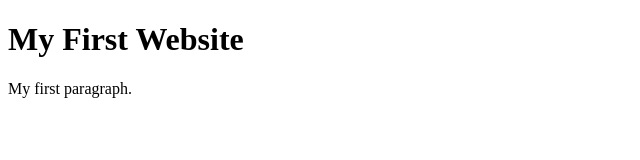
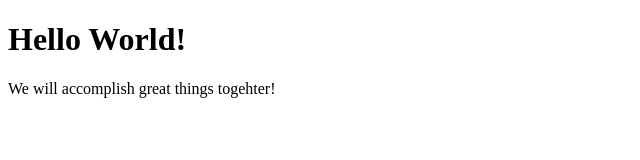
Before and after one commit to sonsolyom/codersrank-practice, a website: page index.html in a window 1280 px wide. Shown: the whole page, without its empty margins (0-640 px from the left). Drawn offline with Linux system fonts and the light colour scheme.

Commit message:
Made 'Hello World'

```diff
--- a/index.html
+++ b/index.html
@@ -1,12 +1,12 @@
 <!DOCTYPE html>
 <html>
   <head>
-    <title>Page Title</title>
+    <title>New Start</title>
   </head>
   <body>
 
-    <h1>My First Website</h1>
-    <p>My first paragraph.</p>
+    <h1>Hello World!</h1>
+    <p>We will accomplish great things togehter!</p>
 
   </body>
 </html>
```
